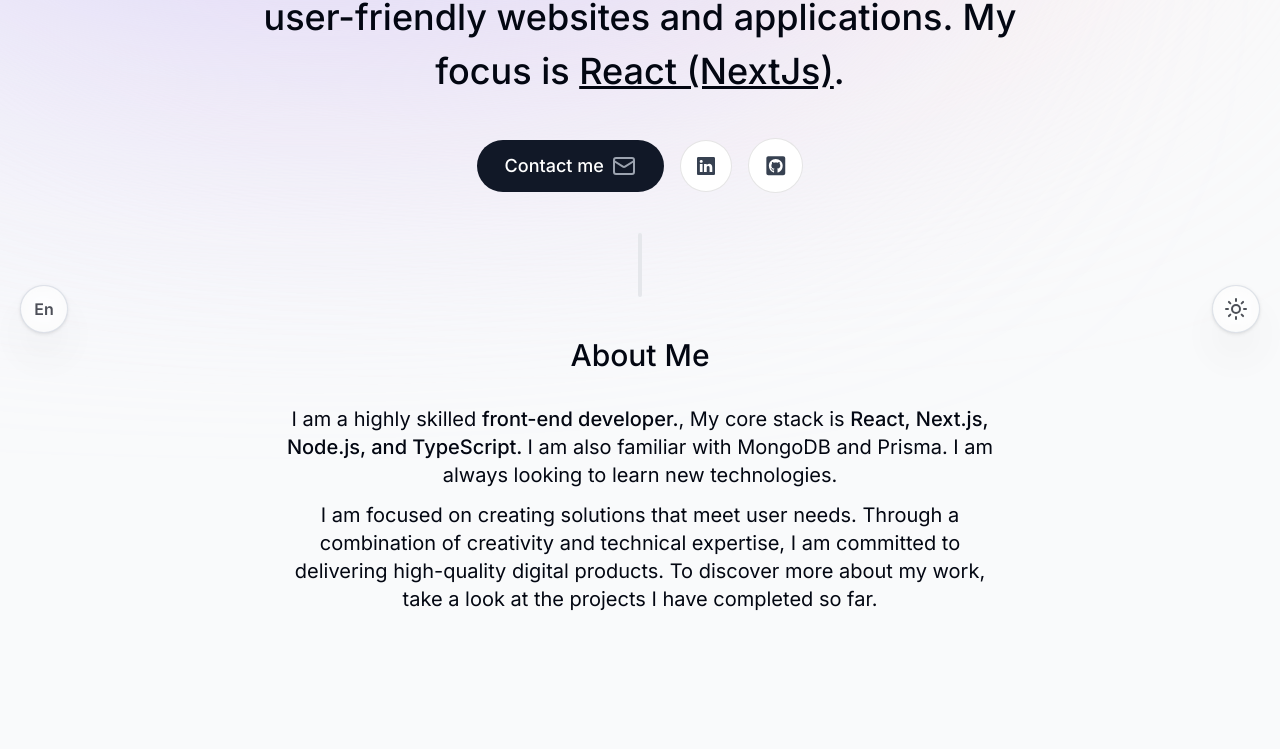
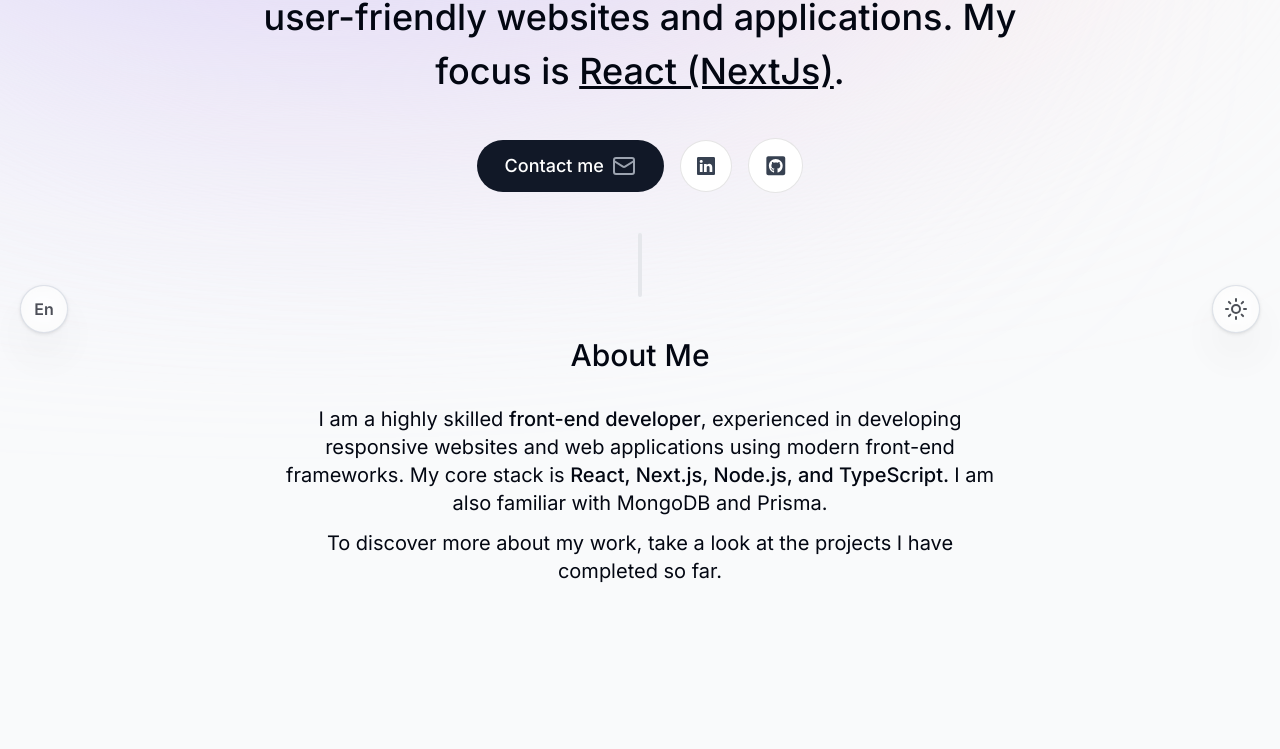
Before and after one commit to morhaaa/mohamedrhanmi.com, a Next.js app: page / in a window 1280 px wide. Shown: the part 447-1196 px from the top of the page. Built offline with nearby package versions, Linux system fonts and the light colour scheme.

Commit message:
fix(about): fix about me text

```diff
--- a/src/languages/en.ts
+++ b/src/languages/en.ts
@@ -14,14 +14,14 @@
   about: {
     title: "About Me",
     im: "I am a highly skilled ",
-    job: " front-end developer.",
-    description: "My core stack is",
+    job: " front-end developer",
+    description:
+      "experienced in developing responsive websites and web applications using modern front-end frameworks. My core stack is",
     stacks: "React, Next.js, Node.js, and TypeScript",
-    otherStacks:
-      "I am also familiar with MongoDB and Prisma. I am always looking to learn new technologies",
+    otherStacks: "I am also familiar with MongoDB and Prisma",
     otherPassion: "",
     conclusion:
-      "I am focused on creating solutions that meet user needs. Through a combination of creativity and technical expertise, I am committed to delivering high-quality digital products. To discover more about my work, take a look at the projects I have completed so far.",
+      "To discover more about my work, take a look at the projects I have completed so far.",
   },
 };
 
--- a/src/languages/it.ts
+++ b/src/languages/it.ts
@@ -16,13 +16,12 @@
     im: "Sono uno",
     job: "sviluppatore front-end",
     description:
-      "altamente competente Le tecnologie che uso principalmente sono",
+      "con esperienza nello sviluppo di siti e applicazioni web responsive utilizzando moderni framework front-end. Il mio stack principale è",
     stacks: "React, Next.js, Node.js e TypeScript",
-    otherStacks:
-      "Utilizzo anche MongoDB e Prisma. Sono sempre alla ricerca di nuove tecnologie da apprendere",
+    otherStacks: "Inoltre utilizzo MongoDB e Prisma",
     otherPassion: "",
     conclusion:
-      "Sono focalizzato sul creare soluzioni che soddisfino le esigenze degli utenti. Attraverso una combinazione di creatività e competenza tecnica, mi impegno a fornire prodotti digitali di alta qualità. Per saperne di più sul mio lavoro, dai un'occhiata ai progetti che ho realizzato finora.",
+      "Per saperne di più sul mio lavoro, dai un'occhiata ai progetti che ho realizzato finora.",
   },
 };
 
```
